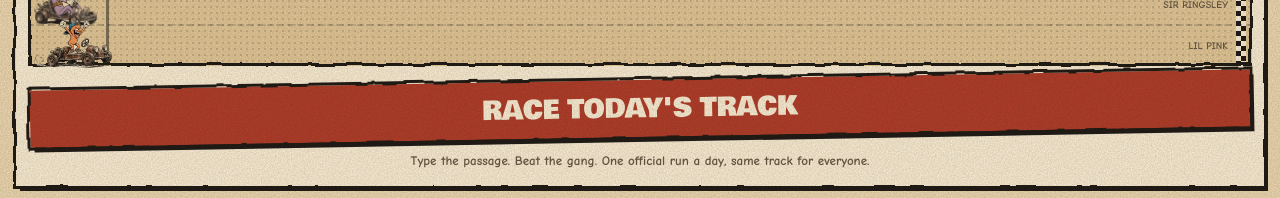
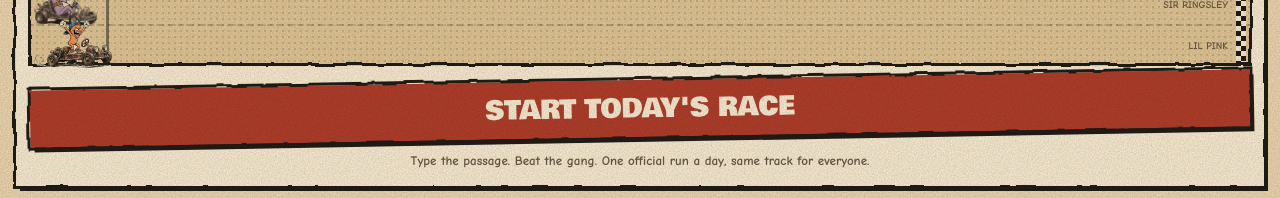
Before and after one commit to terekim/terekim.github.io, a plain HTML site: page thumbrally/index.html in a window 1280 px wide. Shown: the part 263-461 px from the top of the page. Drawn offline with Linux system fonts and the light colour scheme; a web font is replaced by a local one.

Commit message:
Clearer start button copy
Co-Authored-By: Claude Opus 5.5 <noreply@anthropic.com>
Claude-Session: https://claude.ai/code/session_01G79NAC6RiZUqHQqi2hMpF2

```diff
--- a/thumbrally/index.html
+++ b/thumbrally/index.html
@@ -487,7 +487,7 @@ function renderHome(){
     $('#dailyCta').innerHTML=`<div class="today"><div><div class="dtitle" style="font-size:30px">${td.place}${sfx(td.place)} · ${td.wpm} wpm</div><div class="lbl" style="margin-top:4px">${td.acc}% accuracy</div></div></div>`;
     $('#dRule').textContent='Next track in '+untilTomorrow()+'. Practice all you want until then.'}
   else{st.textContent='Open';st.classList.remove('done');
-    $('#dailyCta').innerHTML=`<button class="btn go" id="bDaily">Race today's track</button>`;$('#bDaily').onclick=()=>startRace('daily');
+    $('#dailyCta').innerHTML=`<button class="btn go" id="bDaily">Start today's race</button>`;$('#bDaily').onclick=()=>startRace('daily');
     $('#dRule').textContent='Type the passage. Beat the gang. One official run a day, same track for everyone.'}
   $('#picker').innerHTML=IDS.map(id=>`<button class="pick${id===S.driver?' on':''}" data-id="${id}" aria-pressed="${id===S.driver}"><img src="${kartSrc(id)}" alt=""><span>${GANG[id].name.replace('Sir Ringsley','Sir R.').replace('Pops Pointer','Pops')}</span></button>`).join('');
   $('#pickName').textContent=GANG[S.driver].name;
```
